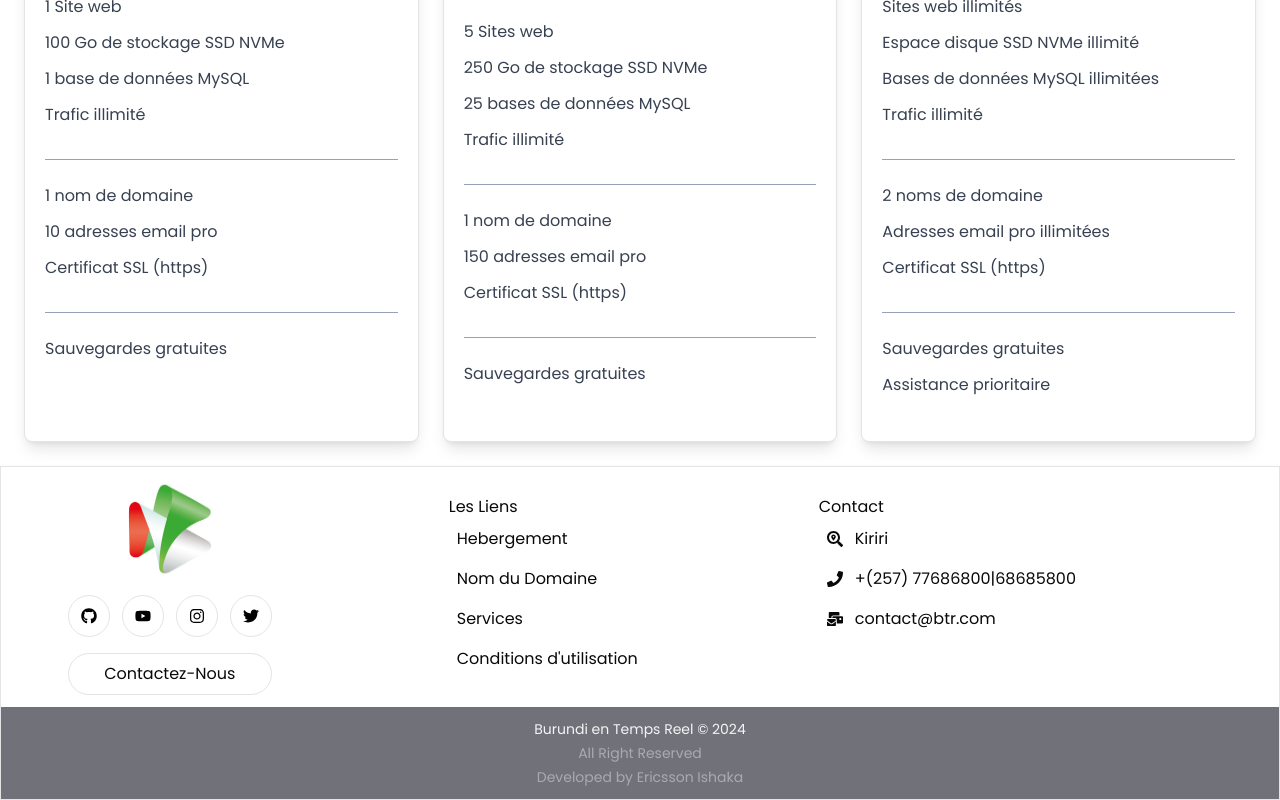
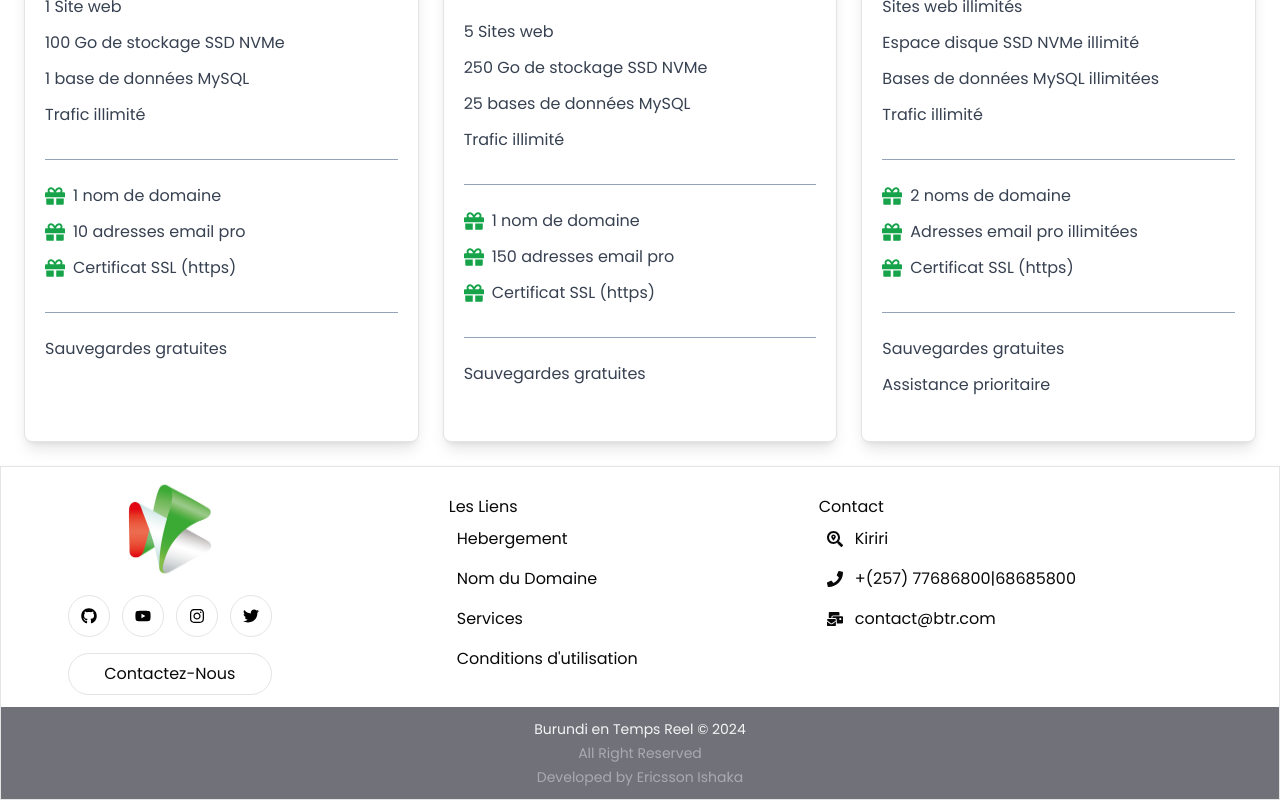
Before and after one commit to ericsson048/BTR, a React (Vite) app: page /hebergement-web in a window 1280 px wide. Shown: the part 1259-2059 px from the top of the page. Built offline with nearby package versions, Linux system fonts and the light colour scheme.

Commit message:
"Added FaGift icon from react-icons to PriceCard component"

```diff
--- a/src/components/PriceCard.tsx
+++ b/src/components/PriceCard.tsx
@@ -1,4 +1,5 @@
 import React from 'react';
+import { FaGift } from 'react-icons/fa';
 
 type PriceCardProps = {
   title?: string;
@@ -63,7 +64,7 @@ const PriceCard: React.FC<PriceCardProps> = ({
           <div className="border-t border-slate-400 gap-3 space-y-3 py-6">
           {featuresS.map((feature, index) => (
             <li key={index} className="flex items-center space-x-2">
-              <span>{feature}</span>
+              <FaGift className="text-xl text-primary" /><span>{feature}</span>
             </li>
           ))}
           </div>
```
